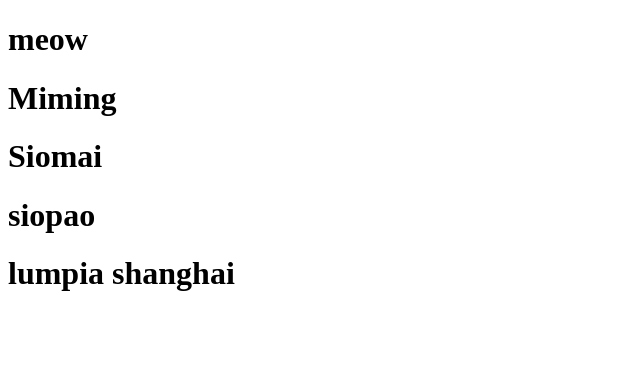
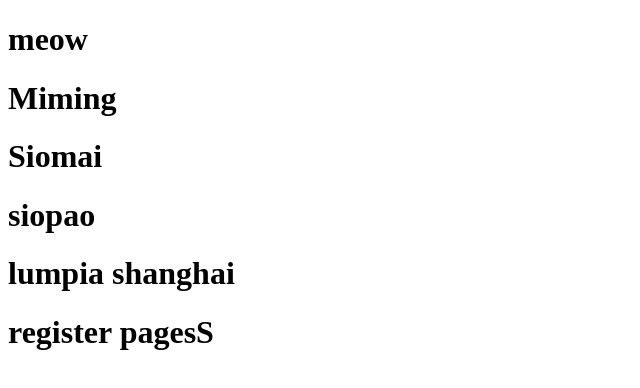
Before and after one commit to Rhea18-bit/Rhed, a plain HTML site: page index.html in a window 1280 px wide. Shown: the whole page, without its empty margins (0-640 px from the left). Drawn offline with Linux system fonts and the light colour scheme.

Commit message:
creating new h1 register pagesS

```diff
--- a/index.html
+++ b/index.html
@@ -11,5 +11,6 @@
     <h1>Siomai</h1>
     <h1>siopao</h1>
     <h1>lumpia shanghai</h1>
+    <h1>register pagesS</h1>
 </body>
 </html>
```
